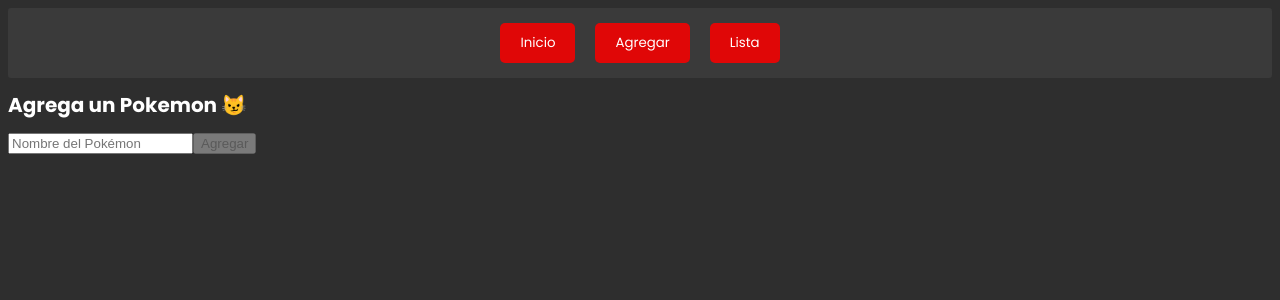
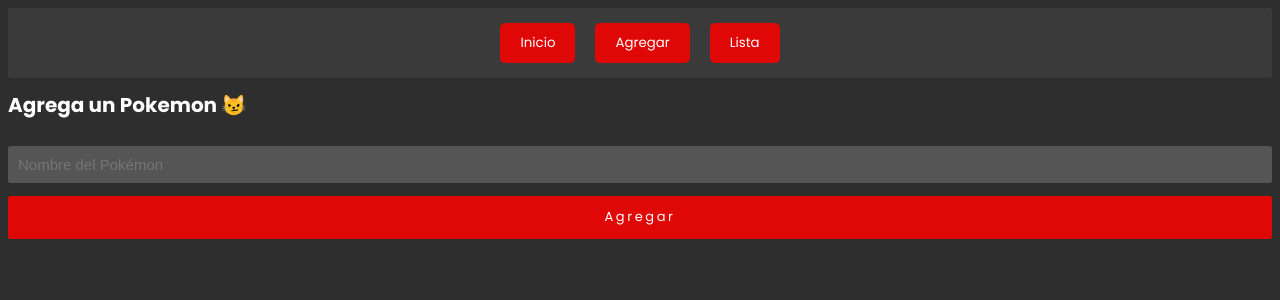
Before and after one commit to Marc-07/React-API-ListadoProducto, a React (Vite) app: page / in a window 1280 px wide. Both pictures are taken after a click on the button "Agregar". Shown: the top 300 px of the page. Built offline with nearby package versions, Linux system fonts and the light colour scheme; no server answers.

Commit message:
Se agregan los estilos al formulario

```diff
--- a/src/styles/style.css
+++ b/src/styles/style.css
@@ -129,6 +129,8 @@
 
 .pokemon-card {
     background-color: #495057;
+    width: 30rem;
+    height: 40rem;
     border-radius: 1rem;
     padding: 1.25rem;
     margin: 1rem;
@@ -157,3 +159,43 @@
     color: #fff;
     margin-top: 0.5rem;
 }
+
+/*Estilos al formulario*/
+.pokemon-form {
+    background-color: #444;
+    border-radius: 0.8rem;
+    padding: 2rem;
+    max-width: 40rem;
+    margin: 10.25rem auto ;
+    box-shadow: 0 4px 10px rgba(0, 0, 0, 0.3);
+    text-align: center;
+}
+
+.input {
+    width: 100%;
+    padding: 1rem;
+    margin: 1.5rem 0 1.25rem 0;
+    border: none;
+    border-radius: 0.25rem;
+    background-color: #555;
+    color: white;
+    font-size: 1.50rem;
+}
+
+.btn {
+    background-color: #e00707;
+    border: none;
+    color: white;
+    padding: 1.15rem;
+    border-radius: 0.25rem;
+    cursor: pointer;
+    width: 100%;
+    font-size: 1.30rem;
+    transition: background-color 0.3s;
+    font-family: "Poppins";
+    letter-spacing: 0.2em
+}
+
+.btn:hover {
+    background-color: #af0404;
+}
```
